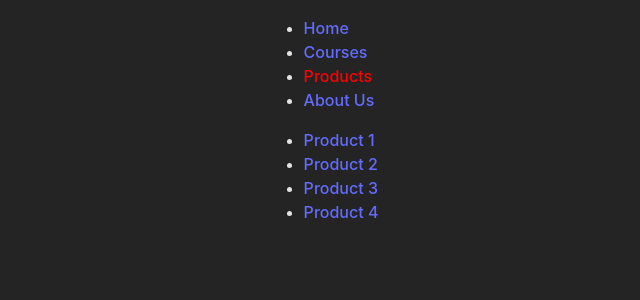
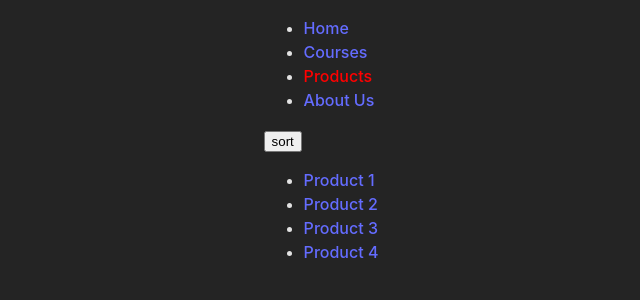
Before and after one commit to golabisib/learnReact, a React (Vite) app in the folder SPA/: page /products in a window 1280 px wide. Shown: the top 300 px of the page, without its empty margins (319-959 px from the left). Built offline with nearby package versions, Linux system fonts and the light colour scheme.

Commit message:
The Sort with useSearchParams hook is added

```diff
--- a/SPA/src/pages/ProductsPage.jsx
+++ b/SPA/src/pages/ProductsPage.jsx
@@ -1,5 +1,6 @@
 import NavBar from "../components/NavBar"
 import { Link } from "react-router-dom"
+import { useSearchParams } from "react-router-dom"
 
 const Products = [
     {id: 1 , name: "Product 1"},
@@ -9,9 +10,23 @@ const Products = [
 ]
 
 function ProductsPage() {
+    const [searchParams, setSearchParams] = useSearchParams();
+
+    //get:
+    const sortBy = searchParams.get("sortBy");
+    const order = searchParams.get("order");
+    console.log(searchParams.toString())
+    console.log({sortBy, order})
+
+    //set:
+    const sortHandler = () => {
+        setSearchParams({sortBy: "price", order: "asc"})
+    };
+
   return (
     <div>
         <NavBar />
+        <button onClick={sortHandler}>sort</button>
         <ul>
             {Products.map( (product) => (
             <li key={product.id}>
```
